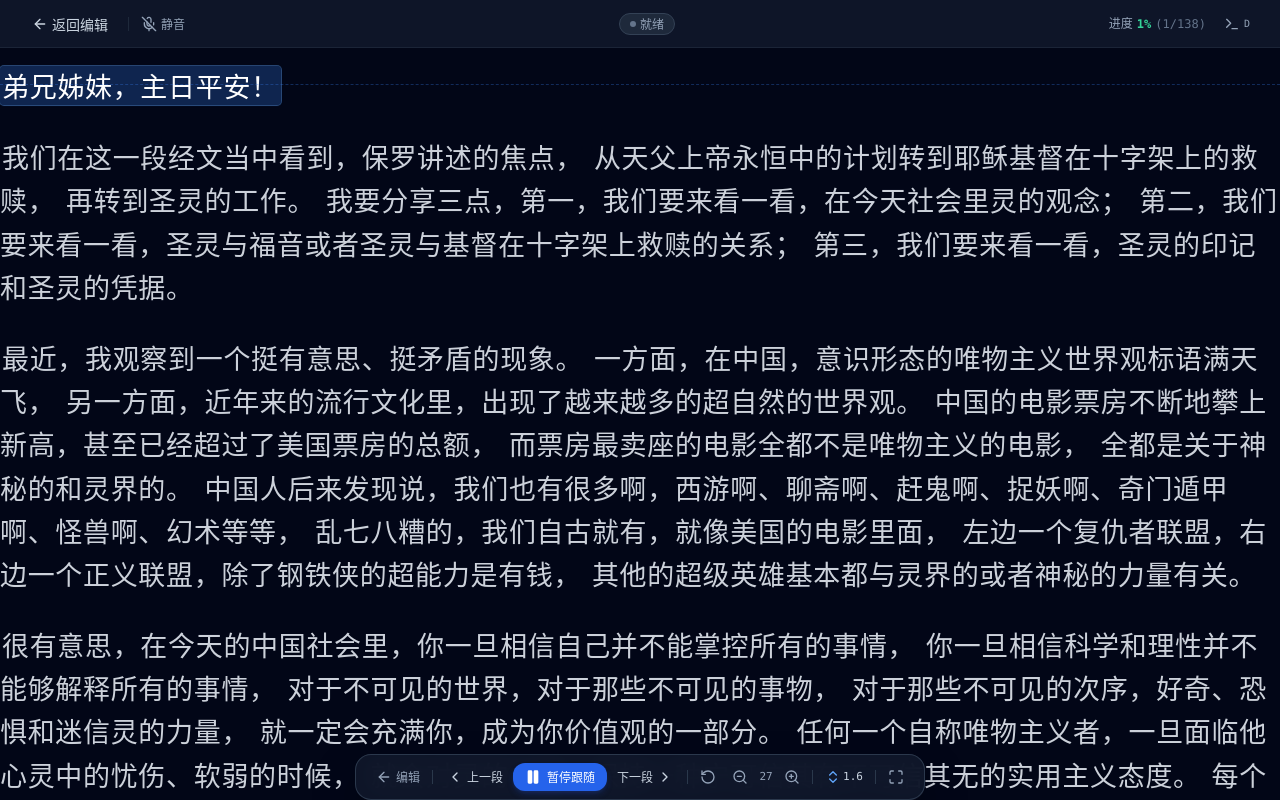
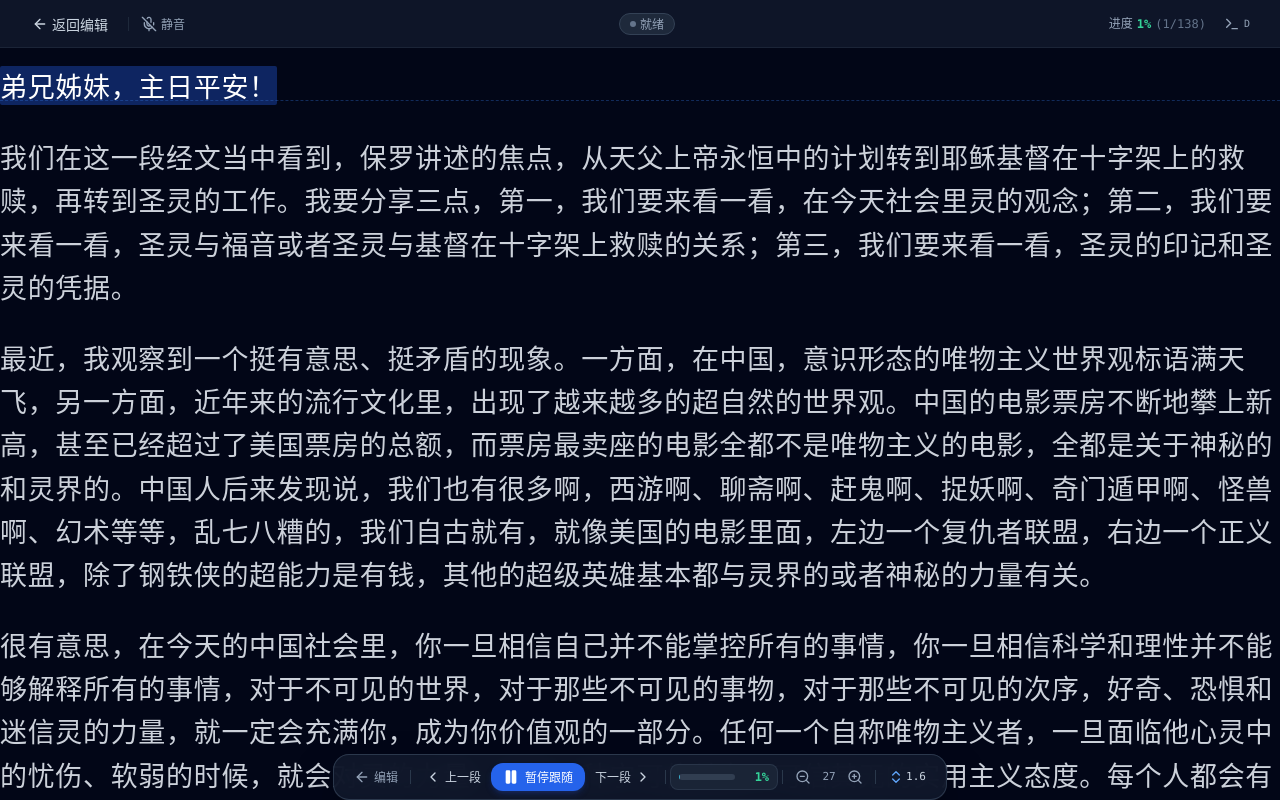
Before and after one commit to zorrozion/ZAIDO, a React (Vite) app: page / in a window 1280 px wide. Both pictures are taken after a click on the button "开始跟稿". Built offline with nearby package versions, Linux system fonts and the light colour scheme.

Commit message:
fix: eliminate layout shift on sentence highlight, move focus to 7%, remove rotate/fullscreen buttons, add vivid progress indicator to bottom bar

```diff
--- a/src/App.tsx
+++ b/src/App.tsx
@@ -18,42 +18,6 @@ const isMobileDevice = () => {
   return window.innerWidth < 1024 || 'ontouchstart' in window || navigator.maxTouchPoints > 0;
 };
 
-// 全屏请求辅助函数
-const requestFullscreenMode = () => {
-  try {
-    const docEl = document.documentElement as any;
-    if (docEl.requestFullscreen) {
-      docEl.requestFullscreen().catch(() => {});
-    } else if (docEl.webkitRequestFullscreen) {
-      docEl.webkitRequestFullscreen();
-    } else if (docEl.mozRequestFullScreen) {
-      docEl.mozRequestFullScreen();
-    } else if (docEl.msRequestFullscreen) {
-      docEl.msRequestFullscreen();
-    }
-  } catch (e) {
-    console.warn('Fullscreen error:', e);
-  }
-};
-
-// 退出全屏辅助函数
-const exitFullscreenMode = () => {
-  try {
-    const doc = document as any;
-    if (doc.exitFullscreen) {
-      doc.exitFullscreen().catch(() => {});
-    } else if (doc.webkitExitFullscreen) {
-      doc.webkitExitFullscreen();
-    } else if (doc.mozCancelFullScreen) {
-      doc.mozCancelFullScreen();
-    } else if (doc.msExitFullscreen) {
-      doc.msExitFullscreen();
-    }
-  } catch (e) {
-    console.warn('Exit fullscreen error:', e);
-  }
-};
-
 export const App: React.FC = () => {
   // 模式切换：'edit' (讲稿输入) | 'read' (提词跟读)
   const [viewMode, setViewMode] = useState<'edit' | 'read'>('edit');
@@ -72,9 +36,8 @@ export const App: React.FC = () => {
   const [lineHeight, setLineHeight] = useState(1.6); // 默认 1.6 倍行距（3档：1.4 / 1.6 / 1.8）
   const [isDebugOpen, setIsDebugOpen] = useState(false);
 
-  // 全屏与状态栏控制
+  // 状态栏在移动端跟读时隐藏
   const [isStatusBarVisible, setIsStatusBarVisible] = useState(true);
-  const [isFullscreen, setIsFullscreen] = useState(false);
 
   // 算法诊断数据缓存
   const [lastSpeechFragment, setLastSpeechFragment] = useState('');
@@ -157,10 +120,9 @@ export const App: React.FC = () => {
     matcherRef.current.clearBuffer();
     setTrackingStatus('listening');
 
-    // 移动端/iPad 运行演示时跳全屏，并隐藏顶上状态栏
+    // 移动端/iPad 运行演示时隐藏顶上状态栏，释放最大垂直阅读视野
     if (isMobileDevice()) {
       setIsStatusBarVisible(false);
-      requestFullscreenMode();
     } else {
       setIsStatusBarVisible(true);
     }
@@ -175,36 +137,10 @@ export const App: React.FC = () => {
   const handleBackToEdit = () => {
     stopListening();
     stopSimulation();
-    if (isFullscreen) {
-      exitFullscreenMode();
-    }
     setIsStatusBarVisible(true);
     setViewMode('edit');
     setTrackingStatus('unstarted');
   };
-
-  // 切换全屏
-  const handleToggleFullscreen = useCallback(() => {
-    if (isFullscreen) {
-      exitFullscreenMode();
-    } else {
-      requestFullscreenMode();
-    }
-  }, [isFullscreen]);
-
-  // 监听原生全屏状态变化
-  useEffect(() => {
-    const handleFsChange = () => {
-      const doc = document as any;
-      setIsFullscreen(Boolean(doc.fullscreenElement || doc.webkitFullscreenElement));
-    };
-    document.addEventListener('fullscreenchange', handleFsChange);
-    document.addEventListener('webkitfullscreenchange', handleFsChange);
-    return () => {
-      document.removeEventListener('fullscreenchange', handleFsChange);
-      document.removeEventListener('webkitfullscreenchange', handleFsChange);
-    };
-  }, []);
 
   // 切换暂停/恢复
   const handleTogglePause = useCallback(() => {
@@ -340,7 +276,7 @@ export const App: React.FC = () => {
         </div>
       ) : (
         <div className="relative flex-1 flex flex-col w-full h-full overflow-hidden">
-          {/* 顶部状态栏（移动端进入演示时自动隐藏，桌面端保持可见） */}
+          {/* 顶部状态栏（移动端跟读时隐藏） */}
           {isStatusBarVisible && (
             <StatusBar
               status={trackingStatus}
@@ -381,21 +317,20 @@ export const App: React.FC = () => {
             />
           </div>
 
-          {/* 底部悬浮控制条 */}
+          {/* 底部悬浮控制条（含返回编辑、播放控制、生动简洁的进度显示、字号与行距） */}
           <ControlBar
             isPaused={isPaused}
             onTogglePause={handleTogglePause}
             onPrevParagraph={handlePrevParagraph}
             onNextParagraph={handleNextParagraph}
-            onRecalibrate={handleRecalibrate}
+            currentSentenceIndex={currentIndex}
+            totalSentences={script.totalSentences}
             fontSize={fontSize}
             onIncreaseFontSize={() => setFontSize((s) => Math.min(48, s + 2))}
             onDecreaseFontSize={() => setFontSize((s) => Math.max(18, s - 2))}
             lineHeight={lineHeight}
             onCycleLineHeight={handleCycleLineHeight}
             onBackToEdit={handleBackToEdit}
-            isFullscreen={isFullscreen}
-            onToggleFullscreen={handleToggleFullscreen}
           />
 
           {/* 调试面板 */}
--- a/src/components/ControlBar.tsx
+++ b/src/components/ControlBar.tsx
@@ -4,13 +4,10 @@ import {
   Pause,
   ChevronLeft,
   ChevronRight,
-  RotateCcw,
   ZoomIn,
   ZoomOut,
   ChevronsUpDown,
-  ArrowLeft,
-  Maximize,
-  Minimize
+  ArrowLeft
 } from 'lucide-react';
 
 interface ControlBarProps {
@@ -18,15 +15,14 @@ interface ControlBarProps {
   onTogglePause: () => void;
   onPrevParagraph: () => void;
   onNextParagraph: () => void;
-  onRecalibrate: () => void;
+  currentSentenceIndex: number;
+  totalSentences: number;
   fontSize: number;
   onIncreaseFontSize: () => void;
   onDecreaseFontSize: () => void;
   lineHeight: number;
   onCycleLineHeight: () => void;
   onBackToEdit?: () => void;
-  isFullscreen?: boolean;
-  onToggleFullscreen?: () => void;
 }
 
 export const ControlBar: React.FC<ControlBarProps> = ({
@@ -34,16 +30,19 @@ export const ControlBar: React.FC<ControlBarProps> = ({
   onTogglePause,
   onPrevParagraph,
   onNextParagraph,
-  onRecalibrate,
+  currentSentenceIndex,
+  totalSentences,
   fontSize,
   onIncreaseFontSize,
   onDecreaseFontSize,
   lineHeight,
   onCycleLineHeight,
-  onBackToEdit,
-  isFullscreen,
-  onToggleFullscreen
+  onBackToEdit
 }) => {
+  const progressPercent = totalSentences > 0
+    ? Math.min(100, Math.round(((currentSentenceIndex + 1) / totalSentences) * 100))
+    : 0;
+
   return (
     <aside
       aria-label="讲稿快捷控制"
@@ -76,7 +75,7 @@ export const ControlBar: React.FC<ControlBarProps> = ({
           <span className="hidden sm:inline">上一段</span>
         </button>
 
-        {/* 暂停 / 继续跟随（手机端纯图标显示三角形/双竖杠，桌面端展示文字） */}
+        {/* 暂停 / 继续跟随 */}
         <button
           onClick={onTogglePause}
           className={`flex items-center justify-center p-1.5 sm:px-3 sm:py-1.5 rounded-lg sm:rounded-xl font-medium text-xs transition-all shrink-0 ${
@@ -111,14 +110,23 @@ export const ControlBar: React.FC<ControlBarProps> = ({
 
         <div className="h-3.5 w-px bg-slate-700/80 mx-0.5 sm:mx-1 shrink-0" />
 
-        {/* 重新校准 */}
-        <button
-          onClick={onRecalibrate}
-          className="p-1.5 sm:p-2 rounded-lg sm:rounded-xl text-slate-400 hover:text-slate-200 hover:bg-slate-800 transition-colors shrink-0"
-          title="重新校准与重置缓冲区 (快捷键 R)"
+        {/* 进度显示：生动简洁（微型渐变动态指示条 + 百分比） */}
+        <div
+          className="flex items-center space-x-1.5 px-2 py-0.5 sm:py-1 rounded-lg bg-slate-800/80 border border-slate-700/60 shrink-0 select-none"
+          title={`当前进度：第 ${currentSentenceIndex + 1} 句 / 共 ${totalSentences} 句 (${progressPercent}%)`}
         >
-          <RotateCcw className="w-3.5 h-3.5 sm:w-4 sm:h-4" />
-        </button>
+          <div className="w-9 sm:w-14 h-1.5 bg-slate-700/90 rounded-full overflow-hidden shrink-0">
+            <div
+              className="h-full bg-gradient-to-r from-blue-500 to-emerald-400 rounded-full transition-all duration-300"
+              style={{ width: `${progressPercent}%` }}
+            />
+          </div>
+          <span className="font-mono text-[11px] sm:text-xs font-bold text-emerald-400 min-w-[28px] text-right">
+            {progressPercent}%
+          </span>
+        </div>
+
+        <div className="h-3.5 w-px bg-slate-700/80 mx-0.5 sm:mx-1 shrink-0" />
 
         {/* 字号缩小 */}
         <button
@@ -158,24 +166,6 @@ export const ControlBar: React.FC<ControlBarProps> = ({
             {lineHeight.toFixed(1)}
           </span>
         </button>
-
-        {/* 全屏切换 */}
-        {onToggleFullscreen && (
-          <>
-            <div className="h-3.5 w-px bg-slate-700/80 mx-0.5 sm:mx-1 shrink-0" />
-            <button
-              onClick={onToggleFullscreen}
-              className="p-1.5 sm:p-2 rounded-lg sm:rounded-xl text-slate-400 hover:text-slate-200 hover:bg-slate-800 transition-colors shrink-0"
-              title={isFullscreen ? "退出全屏" : "进入全屏"}
-            >
-              {isFullscreen ? (
-                <Minimize className="w-3.5 h-3.5 sm:w-4 sm:h-4" />
-              ) : (
-                <Maximize className="w-3.5 h-3.5 sm:w-4 sm:h-4" />
-              )}
-            </button>
-          </>
-        )}
       </div>
     </aside>
   );
--- a/src/components/ReaderView.tsx
+++ b/src/components/ReaderView.tsx
@@ -26,10 +26,10 @@ export const ReaderView = forwardRef<HTMLDivElement, ReaderViewProps>(({
         fontFamily: '"Microsoft YaHei", "PingFang SC", "Noto Sans CJK SC", -apple-system, sans-serif'
       }}
     >
-      {/* 视口上方 5% 黄金聚焦点参考线（仅保留纯线条，无文字） */}
+      {/* 视口上方 7% 黄金聚焦点参考线（仅保留纯线条，无文字） */}
       <div
         className="pointer-events-none fixed left-0 w-full z-10 border-t border-dashed border-blue-500/30"
-        style={{ top: isStatusBarVisible ? 'calc(2.75rem + 5%)' : '5%' }}
+        style={{ top: isStatusBarVisible ? 'calc(2.75rem + 7%)' : '7%' }}
       />
 
       <div className="w-full px-0 space-y-5 sm:space-y-7">
@@ -37,7 +37,7 @@ export const ReaderView = forwardRef<HTMLDivElement, ReaderViewProps>(({
           return (
             <div
               key={paragraph.id}
-              className="transition-all duration-300 relative group w-full px-0"
+              className="relative group w-full px-0"
             >
               {/* 段落正文渲染：左右完全不留边距 */}
               <div
@@ -45,20 +45,24 @@ export const ReaderView = forwardRef<HTMLDivElement, ReaderViewProps>(({
                   fontSize: `${fontSize}px`,
                   lineHeight: lineHeight.toString()
                 }}
-                className="tracking-wide break-words w-full px-0"
+                className="tracking-wide break-words w-full px-0 font-normal"
               >
                 {paragraph.sentences.map((sentence: SentenceItem) => {
                   const isCurrent = sentence.globalIndex === currentSentenceIndex;
                   const isPast = sentence.globalIndex < currentSentenceIndex;
 
-                  let sentenceClass = 'transition-all duration-300 rounded inline cursor-pointer select-text px-0.5 ';
+                  // 严防排版抖动与换行突变：
+                  // 1. 严格锁定 font-normal，绝不因高亮切换字重导致字宽微扩引起整段重排
+                  // 2. 移除左右内边距与外边距，纯色彩/背景渲染
+                  // 3. 不向句尾注入空格字符，杜绝因空格产生的意外断行
+                  let sentenceClass = 'transition-colors duration-150 inline cursor-pointer select-text font-normal rounded-sm ';
 
                   if (isCurrent) {
-                    sentenceClass += 'text-white font-medium bg-blue-500/25 shadow-sm shadow-blue-500/10 ring-1 ring-blue-400/40';
+                    sentenceClass += 'text-white bg-blue-600/35 [box-decoration-break:clone] -webkit-[box-decoration-break:clone]';
                   } else if (isPast) {
-                    sentenceClass += 'text-slate-500 hover:text-slate-400';
+                    sentenceClass += 'text-slate-500 hover:text-slate-400 bg-transparent';
                   } else {
-                    sentenceClass += 'text-slate-200/90 hover:text-white';
+                    sentenceClass += 'text-slate-200/90 hover:text-white bg-transparent';
                   }
 
                   return (
@@ -67,9 +71,9 @@ export const ReaderView = forwardRef<HTMLDivElement, ReaderViewProps>(({
                       id={`sentence-${sentence.globalIndex}`}
                       onClick={() => onSentenceClick(sentence.globalIndex)}
                       className={sentenceClass}
-                      title={`点击跳转至此句 (句号: #${sentence.globalIndex + 1})`}
+                      title={`点击跳转至此句 (第 ${sentence.globalIndex + 1} 句)`}
                     >
-                      {sentence.rawText}{' '}
+                      {sentence.rawText}
                     </span>
                   );
                 })}
```
Also changed, not shown: src/hooks/useAutoScroll.ts (+4 -4 lines).
